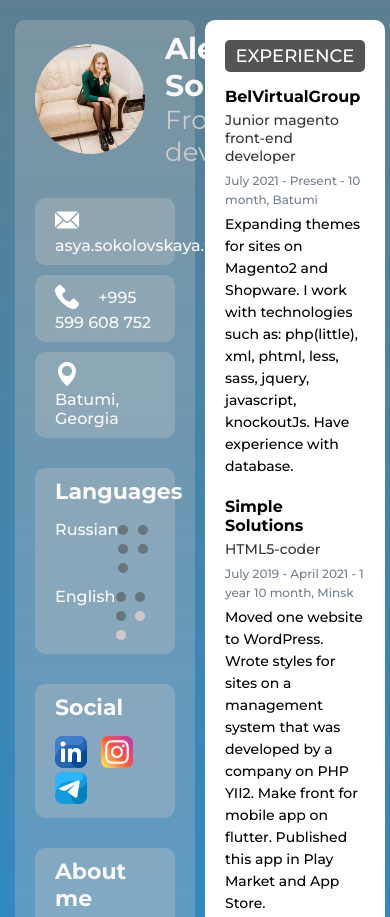
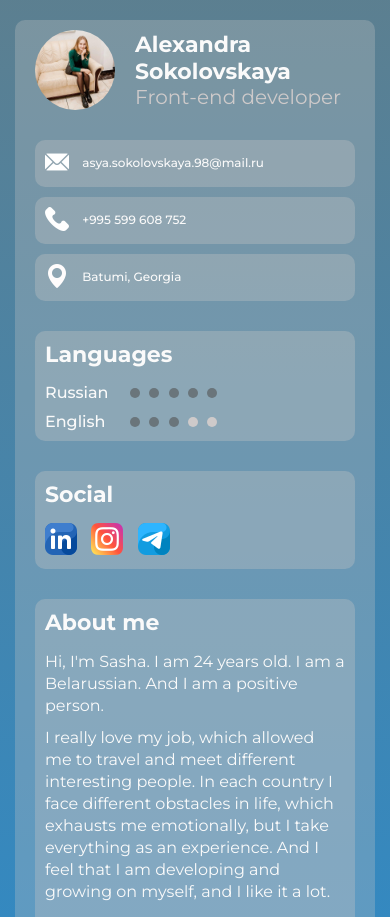
Before and after one commit to Sokolovskaya-Asya/cv, a plain HTML site: page index.html in a window 390 px wide. Shown: the top 917 px of the page. Drawn offline with Linux system fonts and the light colour scheme.

Commit message:
Styled mobile version

```diff
--- a/css/style.css
+++ b/css/style.css
@@ -259,3 +259,53 @@ section {
     border-radius: 50%;
     margin-bottom: 5px;
 }
+
+@media only screen and (max-width: 900px) {
+    .information {
+        display: block;
+    }
+
+    .my-skills {
+        margin-top: 20px;
+    }
+}
+
+@media only screen and (max-width: 480px) {
+    .email,
+    .phone,
+    .location,
+    .languages,
+    .social,
+    .description {
+        padding: 10px;
+    }
+
+    .person img {
+        width: 80px;
+        height: 80px;
+    }
+
+    h1 {
+        font-size: 22px;
+    }
+
+    h2 {
+        font-size: 20px;
+    }
+
+    .email::before,
+    .phone::before,
+    .location::before {
+        margin-right: 10px;
+    }
+
+    .email,
+    .phone,
+    .location {
+        font-size: 12px;
+    }
+
+    .skill {
+        width: 50%;
+    }
+}
```
